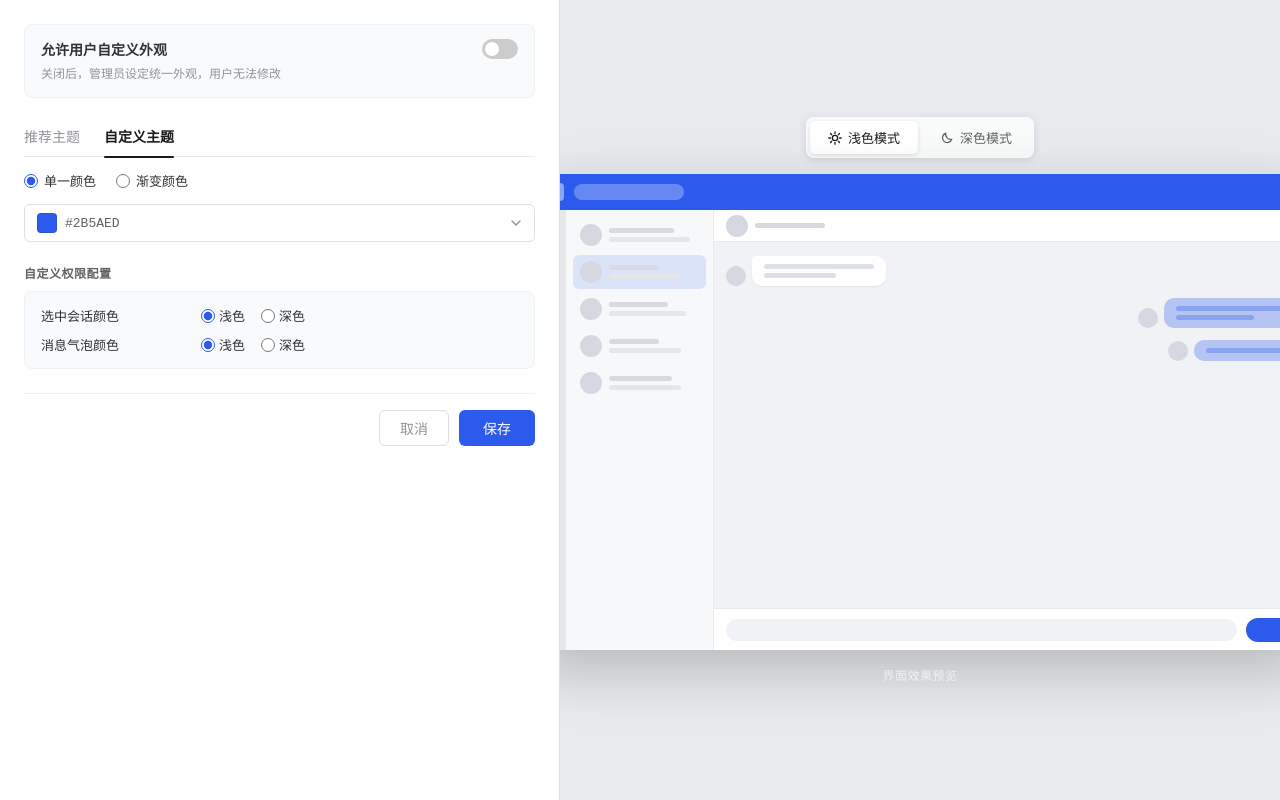
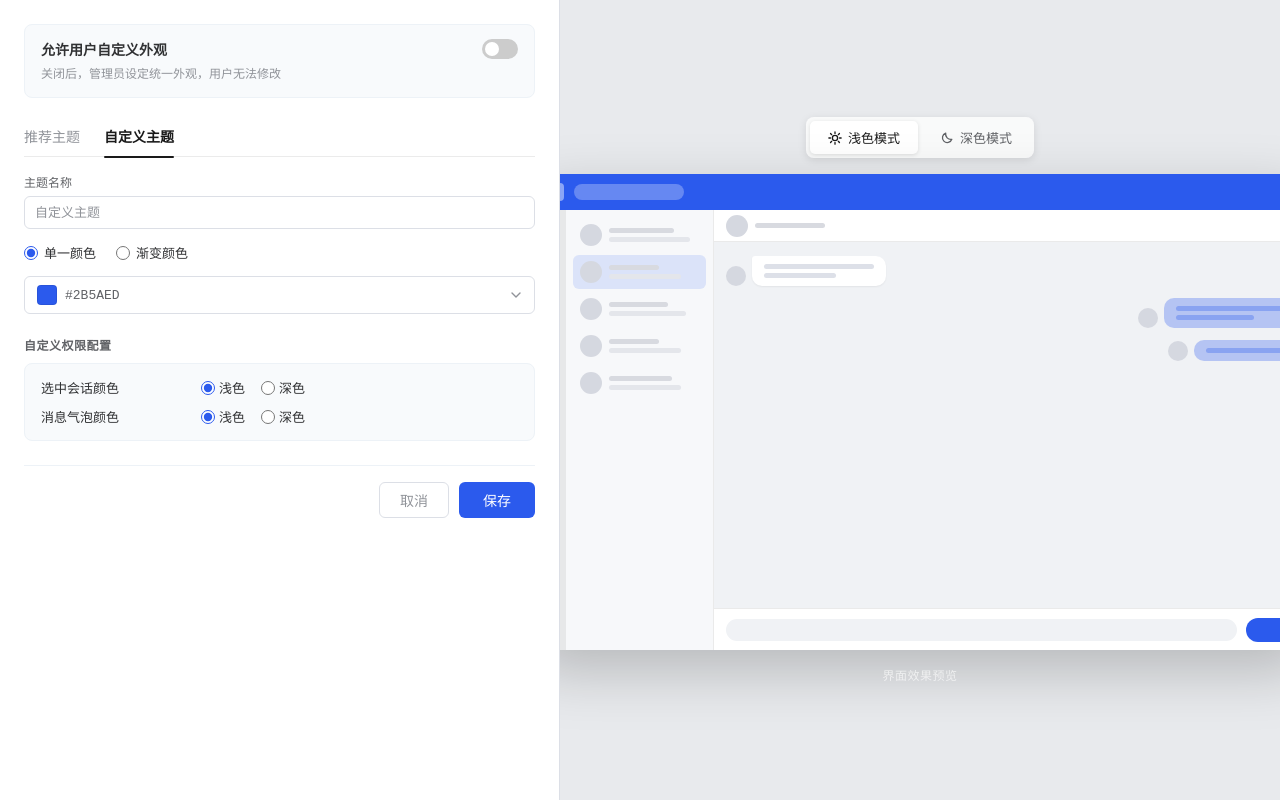
Before and after one commit to zengjenniferwork-ops/A, a plain HTML site: page index.html in a window 1280 px wide. Both pictures are taken after a click on the element "自定义主题". Drawn offline with nearby package versions, Linux system fonts and the light colour scheme.

Commit message:
Add files via upload

```diff
--- a/index.html
+++ b/index.html
@@ -639,6 +639,29 @@ input[type="color"] { border: none; width: 0; height: 0; visibility: hidden; pos
   box-shadow: 0 1px 3px rgba(0,0,0,0.15);
 }
 
+/* Custom tab theme name input */
+.at-theme-name-group {
+  margin: 16px 0 4px;
+}
+.at-theme-name-label {
+  display: block; font-size: 12px; color: #606266; margin-bottom: 6px; font-weight: 500;
+}
+.at-theme-name-input-row {
+  display: flex; align-items: center; gap: 8px;
+}
+.at-theme-name-input {
+  flex: 1; padding: 8px 10px; border: 1px solid var(--border);
+  border-radius: 6px; outline: none; font-size: 13px;
+  color: var(--text); font-family: inherit;
+  transition: border-color 0.15s, box-shadow 0.15s;
+  background: #fff;
+}
+.at-theme-name-input:focus {
+  border-color: var(--ui-blue);
+  box-shadow: 0 0 0 2px rgba(43,90,237,0.08);
+}
+.at-theme-name-input::placeholder { color: #909399; }
+
 /* Custom tab sub-radios */
 .at-sub-radios {
   display: flex; gap: 20px; margin: 14px 0 14px;
@@ -710,6 +733,13 @@ input[type="color"] { border: none; width: 0; height: 0; visibility: hidden; pos
 
     <!-- ── 自定义主题 tab ── -->
     <div id="adminTabCustom" style="display:none;">
+      <!-- Theme name input -->
+      <div class="at-theme-name-group">
+        <label class="at-theme-name-label">主题名称</label>
+        <div class="at-theme-name-input-row">
+          <input type="text" id="atThemeNameInput" class="at-theme-name-input" placeholder="自定义主题" oninput="app.onAdminThemeNameInput(this.value)">
+        </div>
+      </div>
       <!-- Sub radio: 单一颜色 / 渐变颜色 -->
       <div class="at-sub-radios">
         <label class="at-sub-radio">
@@ -1140,6 +1170,7 @@ const app = {
   adminCustomSolidHex: '#2b5aed',
   adminCustomGrad1: '#a770f0',
   adminCustomGrad2: '#458bfa',
+  adminCustomThemeName: '', // theme name entered by admin
 
   switchAdminTab(tab) {
     this.adminTab = tab;
@@ -1216,6 +1247,12 @@ const app = {
   },
 
   _syncAdminCustomUI() {
+    // Sync theme name input
+    const nameInput = document.getElementById('atThemeNameInput');
+    if (nameInput && nameInput.value !== this.adminCustomThemeName) {
+      nameInput.value = this.adminCustomThemeName;
+    }
+
     // Sync sub-radio
     const solidRadio = document.querySelector('input[name="atCustomType"][value="solid"]');
     const gradRadio  = document.querySelector('input[name="atCustomType"][value="gradient"]');
@@ -1249,6 +1286,10 @@ const app = {
     if (grad2Hex)    grad2Hex.textContent = this.adminCustomGrad2.toUpperCase();
     if (grad2Picker) grad2Picker.value = this.adminCustomGrad2;
     if (gradPreview) gradPreview.style.background = `linear-gradient(90deg,${this.adminCustomGrad1},${this.adminCustomGrad2})`;
+  },
+
+  onAdminThemeNameInput(val) {
+    this.adminCustomThemeName = val;
   },
 
   onAdminCustomTypeChange(type) {
```
